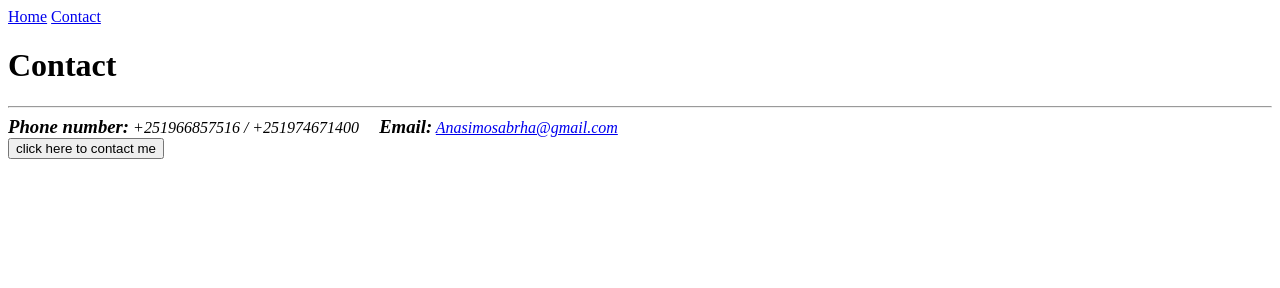
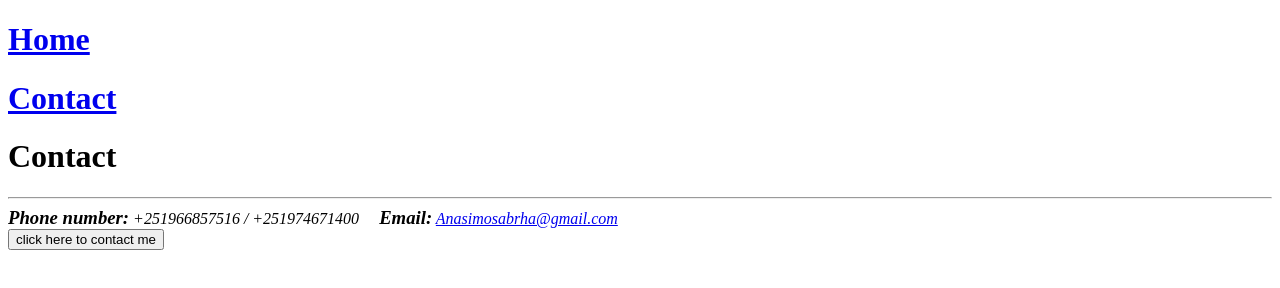
Before and after one commit to vicariousdream/Capestone-project-1, a plain HTML site: page Contact.html in a window 1280 px wide. Drawn offline with Linux system fonts and the light colour scheme.

Commit message:
Contact.html

```diff
--- a/Contact.html
+++ b/Contact.html
@@ -6,8 +6,8 @@
     <title>Contact</title>
 </head>
 <body>
-    <a href="index.html">Home</a>
-    <a href="Contact.html">Contact</a>
+    <h1><a href="index.html">Home</a></h1>
+    <h1><a href="Contact.html">Contact</a></h1>
     <h1>Contact</h1>
     <hr/>
     <address><h3 style="display: inline;">Phone number:</h3> +251966857516 / +251974671400 &nbsp; &nbsp;
```
